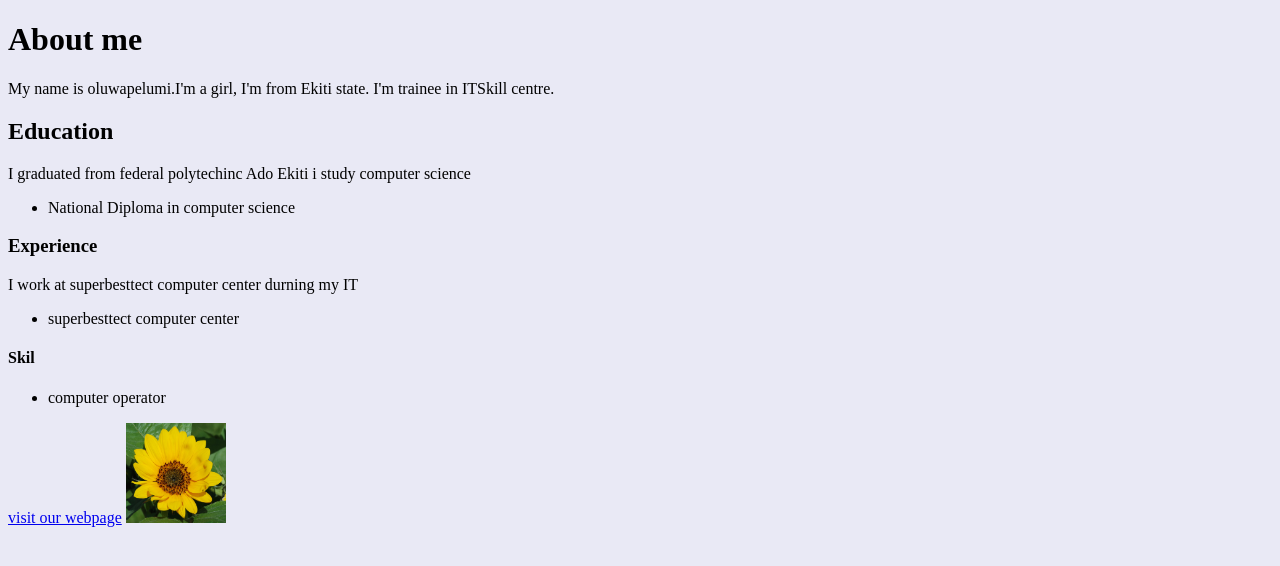
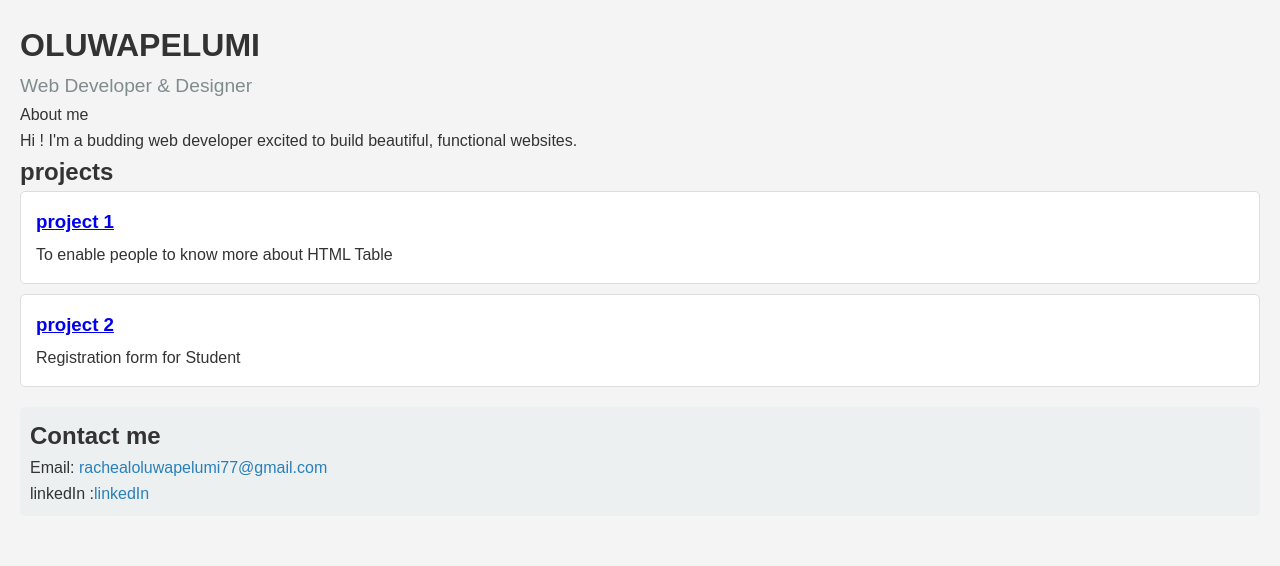
Before and after one commit to Promise03/januarycohort-ITskillcenter, a plain HTML site: page resume.html in a window 1280 px wide. Drawn offline with Linux system fonts and the light colour scheme.

Commit message:
second commit

```diff
--- a/index.css
+++ b/index.css
@@ -0,0 +1,45 @@
+* {
+    padding :0px;
+    margin: 0px;
+    box-sizing: border-box;
+}
+form {
+    background-color: aqua;
+    color: red;
+    width: 50%;
+    margin: auto;
+}
+
+
+    input:focus {
+        background-color: blue;
+
+    }
+        input:hover {
+            background-color: orange;
+        }
+        form:hover {
+            background-color: blue;
+            color: white;
+            cursor: pointer;
+        }
+
+        input[type="summit"]{
+            cursor: pointer;
+
+        }
+    label[for="name"]{
+        background-color: blue;
+        color: white;
+    }
+
+
+
+.firstheading {
+    color: red;
+    text-align: center;
+}
+.secondheading {
+    color: blue;
+    text-align: right;
+}
--- a/resume.css
+++ b/resume.css
@@ -1 +1,55 @@
-.b{background-color: rgb(233, 233, 245);}
+/* Reser marging and padding*/
+
+* {
+margin: 0px;
+padding: 0px;
+box-sizing: border-box;
+}
+/* set bacgroun colour and fon style */
+body {
+    font-family: Arial, sans-serif;
+    background-color: #f4f4f4;
+color: #333;
+line-height: 1.6;
+padding: 20px;
+}
+/* center-align the header */
+header p {
+font-size: 1.2rem;
+color: #7f8c8d;
+}
+#about {
+    margin-bottom: 20px;
+    padding: 10px;
+    background-color: #ecf0f1;
+    border-radius: 5px;
+}
+#about h2 {
+    color: #34495e;
+}
+#projects {
+    margin-bottom: 20px;
+}
+.project {
+    background-color: #ffffff;
+    border:1px solid #ddd;
+    padding: 15px;
+    border-radius: 5px;
+    margin-bottom: 10px;
+}
+.project h3 {
+    color: #2980b9;
+    margin-bottom: 5px;
+}
+#contact {
+    background-color: #ecf0f1;
+    padding: 10px;
+    border-radius: 5px;
+}
+#contact a {
+    color: #2980b9;
+    text-decoration: none;
+}
+#contact a:hover {
+    text-decoration: underline;
+}
--- a/resume.html
+++ b/resume.html
@@ -6,26 +6,35 @@
     <title>Document</title>
     <link rel="stylesheet" href="resume.css">
 </head>
-<body class="b">
-    <h1 >About me </h1>
-    <p>My name is oluwapelumi.I'm a girl, I'm from Ekiti state. I'm trainee in ITSkill centre.     </p>
-    <h2>Education </h2>
-    <p>I graduated from federal polytechinc Ado Ekiti i study computer science</p>
-    <ul>
-        <li>National Diploma in computer science</li>
-    </ul>
-    <h3>Experience</h3>
-    <p>I work at superbesttect computer center durning my IT</p>
-    <ul>
-        <li>superbesttect computer center </li>
-    </ul>
-    <h4>Skil</h4>
-    <ul>
-       <li>computer operator</li>
-
-    </ul>
-    <a href="https://itskillscentre.com.ng/">visit our webpage</a>
-
-    <img src="images/R.jpg" alt="profile picture" width="100" height="100">
+<body>
+    <header>
+    <h1 >OLUWAPELUMI  </h1>
+    <p>  Web Developer & Designer  </p>
+</header>
+<section id="aboutme"
+    <h2>About me </h2>
+    <p>Hi ! I'm a budding web developer excited to build beautiful, functional websites.</p>
+</section>
+    <section id="projects">
+        <h2>
+            projects
+        </h2>
+        <div class="project">
+            <h3>
+                <a href="./table.html" target="_blank"> project 1</a>
+            </h3>
+            <p>To enable people to know more about HTML Table</p>
+        </div>
+        <div class="project">
+            <h3><a href="./registerform.html" target="_blank">project 2</a></h3>
+            <p>Registration form for Student</p>
+        </div>
+    </section>
+    <section id="contact">
+<h2>Contact me</h2>
+<p>Email: <a href="rachealolueapelumi77@gmail.com">rachealoluwapelumi77@gmail.com</a>
+</p>
+<p> linkedIn :<a href="https://www.linkedin.com/feed/">linkedIn</a></p>
+    </section>
 </body>
 </html>
```
Also changed, not shown: FORM.HTML (+3 -0 lines), aboutus.html (added, +15 -0 lines).
